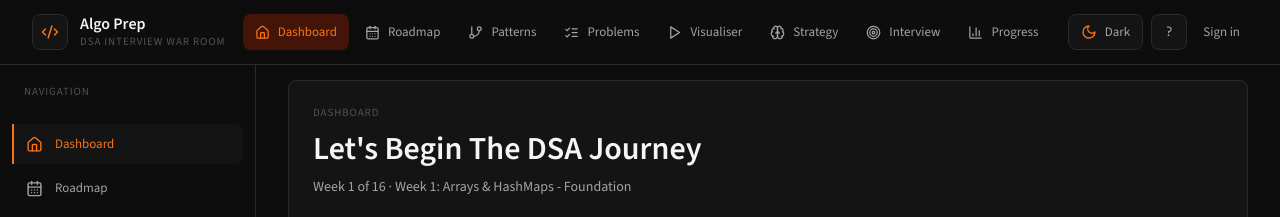
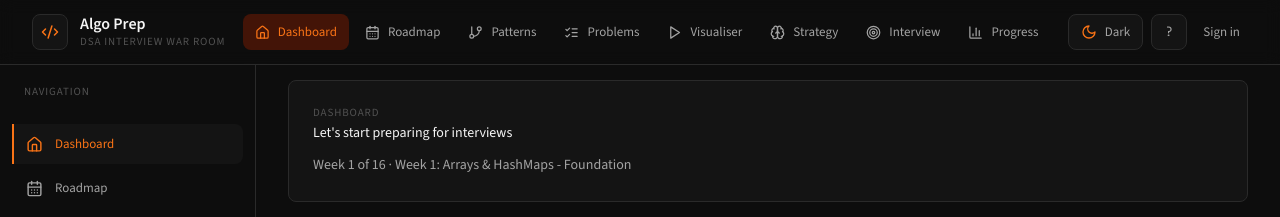
Before and after one commit to Aqib-jawed/Algo-prep, a Next.js app: page / in a window 1280 px wide. Shown: the top 217 px of the page. Built offline with nearby package versions, Linux system fonts and the light colour scheme; no server answers.

Commit message:
Update DashboardClient.tsx

```diff
--- a/components/dashboard/DashboardClient.tsx
+++ b/components/dashboard/DashboardClient.tsx
@@ -47,7 +47,7 @@ export function DashboardClient() {
     <div className="space-y-6">
       <header className="rounded-card border border-border bg-surface p-6">
         <p className="label">Dashboard</p>
-        <h1 className="mt-2 text-2xl font-semibold tracking-[0]">Let's Begin The DSA Journey</h1>
+        <h1>Let&apos;s start preparing for interviews</h1>
         <p className="mt-2 text-secondary">Week {store.currentWeek} of 16 · {currentWeek.theme}</p>
       </header>
 
```
